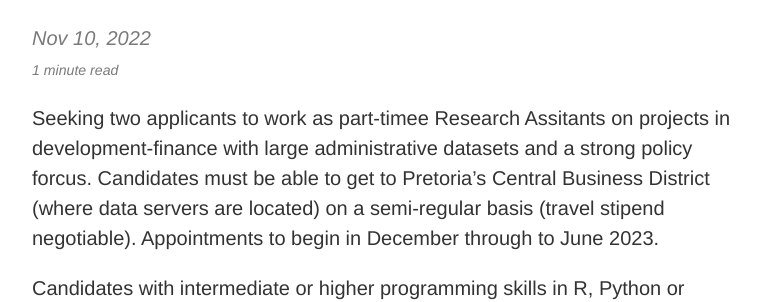
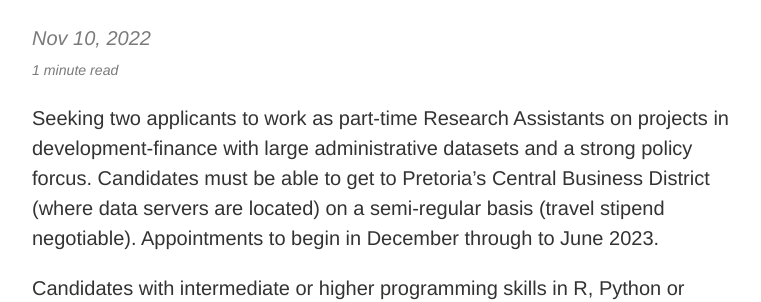
Before and after one commit to fmashwama/fmashwama.github.io, a Jekyll site: the page built from posts/2022-11-20-Hiring-RAs.md, in a window 1280 px wide. Shown: the part 222-524 px from the top of the page, without its empty margins (258-1019 px from the left). Built offline with Jekyll 4.4.1, drawn with Linux system fonts in a browser that asks for light colours.

Commit message:
Update 2022-11-20-Hiring-RAs.md

```diff
--- a/posts/2022-11-20-Hiring-RAs.md
+++ b/posts/2022-11-20-Hiring-RAs.md
@@ -6,7 +6,7 @@ summary:    Hiring two Research Assitants based in Southern Africa who can acces
 categories:
 ---
 
-Seeking two applicants to work as part-timee Research Assitants on projects in development-finance with large administrative datasets and a strong policy forcus. Candidates must be able to get to Pretoria's Central Business District (where data servers are located) on a semi-regular basis (travel stipend negotiable). Appointments to begin in December through to June 2023.
+Seeking two applicants to work as part-time Research Assistants on projects in development-finance with large administrative datasets and a strong policy forcus. Candidates must be able to get to Pretoria's Central Business District (where data servers are located) on a semi-regular basis (travel stipend negotiable). Appointments to begin in December through to June 2023.
 
 Candidates with intermediate or higher programming skills in R, Python or STATA are encouraged to apply. Passing familiarity with balance sheets, income and cashflow statements are welcome.
 
```
